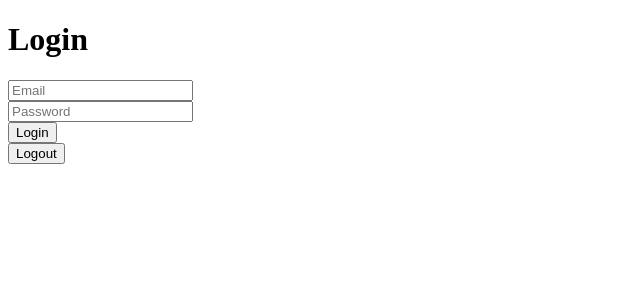
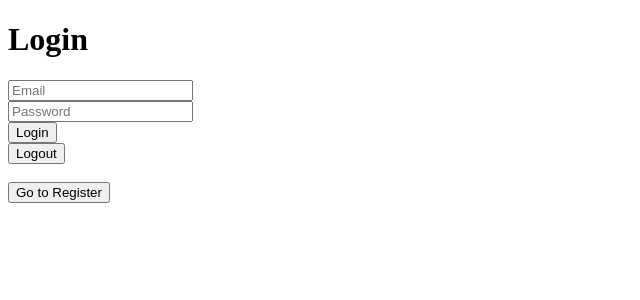
Before and after one commit to adityapanwar027/job-application-tracker-frontend, a React app: page / in a window 1280 px wide. Shown: the top 300 px of the page, without its empty margins (0-640 px from the left). Built offline with nearby package versions, Linux system fonts and the light colour scheme; the HTML template or start-up script is replaced by a standard one.

Commit message:
fix cors

```diff
--- a/src/App.jsx
+++ b/src/App.jsx
@@ -1,10 +1,27 @@
+import { useState } from "react";
 import Login from "./Pages/Login";
+import Register from "./Pages/Register";
 import Dashbord from "./Pages/Dashbord";
 
 function App() {
   const token = localStorage.getItem("token");
+  const [showRegister, setShowRegister] = useState(false);
 
-  return token ? <Dashbord /> : <Login />;
+  if (token) {
+    return <Dashbord />;
+  }
+
+  return (
+    <div>
+      {showRegister ? <Register /> : <Login />}
+
+      <br />
+
+      <button onClick={() => setShowRegister(!showRegister)}>
+        {showRegister ? "Go to Login" : "Go to Register"}
+      </button>
+    </div>
+  );
 }
 
 export default App;
```
